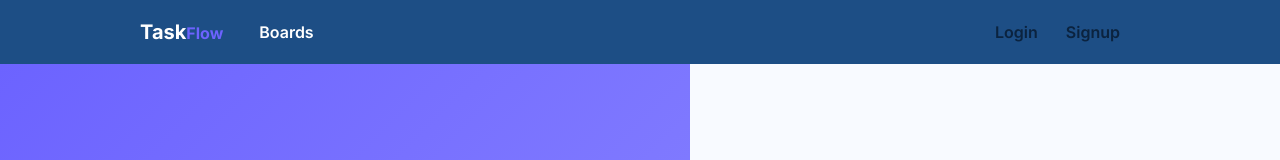
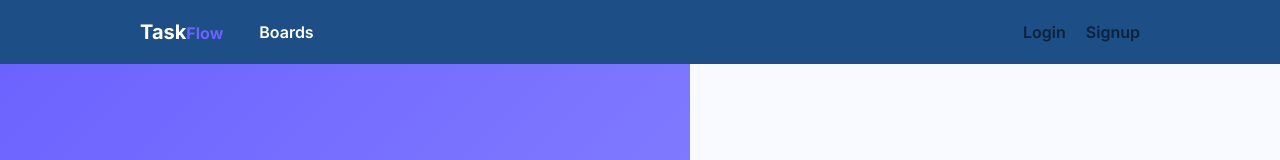
Before and after one commit to deepika5791/task-management-client-app, a React (Vite) app: page /login in a window 1280 px wide. Shown: the top 160 px of the page. Built offline with nearby package versions, Linux system fonts and the light colour scheme.

Commit message:
added marrgin right side

```diff
--- a/src/components/Navbar/Navbar.css
+++ b/src/components/Navbar/Navbar.css
@@ -47,7 +47,6 @@
   color: #0b233f;
   text-decoration: none;
   font-weight: 600;
-  margin-right: 20px;
 }
 .auth-links .link:hover{
   background-color: #6c63ff;
@@ -60,6 +59,7 @@
   color: #0b233f;
   text-decoration: none;
   font-weight: 600;
+  margin-left: 20px;
 }
 .auth-links .primary:hover{
  background-color: #6c63ff;
```
